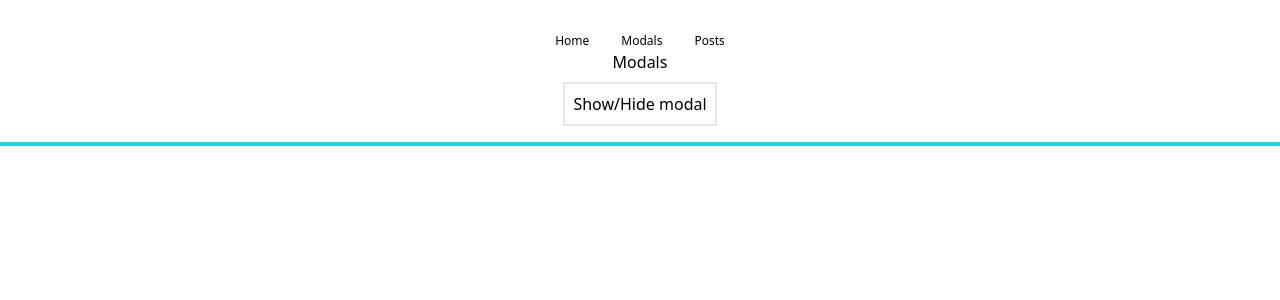
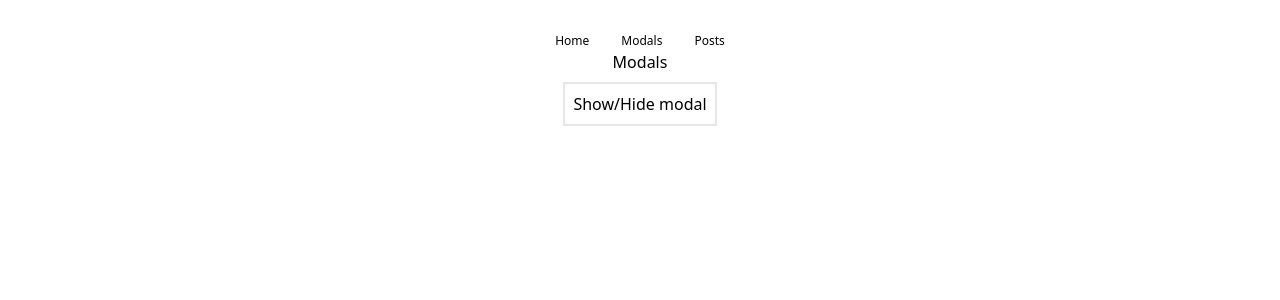
Before and after one commit to mchangpi/vue-course, a Vue app in the folder 7-composition-basics/: page /modals in a window 1280 px wide. Shown: the top 300 px of the page. Built offline with nearby package versions, Linux system fonts and the light colour scheme.

Commit message:
L45 Fix Lazy-Loading Views: loading components beforehand"

```diff
--- a/7-composition-basics/index.html
+++ b/7-composition-basics/index.html
@@ -8,7 +8,7 @@
   </head>
   <body>
     <div id="app"></div>
-    <div class="modals-container mt-4 border-2 border-cyan-400 static"></div>
+    <div class="modals-container absolute left-0 top-0 mt-2"></div>
     <script type="module" src="/src/main.js"></script>
   </body>
 </html>
--- a/7-composition-basics/src/assets/main.css
+++ b/7-composition-basics/src/assets/main.css
@@ -544,8 +544,16 @@ video {
   --tw-backdrop-sepia:  ;
 }
 
-.static {
-  position: static;
+.absolute {
+  position: absolute;
+}
+
+.left-0 {
+  left: 0px;
+}
+
+.top-0 {
+  top: 0px;
 }
 
 .z-10 {
@@ -558,14 +566,6 @@ video {
 
 .mt-2 {
   margin-top: 0.5rem;
-}
-
-.mt-10 {
-  margin-top: 2.5rem;
-}
-
-.mt-4 {
-  margin-top: 1rem;
 }
 
 .block {
@@ -588,12 +588,12 @@ video {
   justify-content: center;
 }
 
+.gap-2 {
+  gap: 0.5rem;
+}
+
 .gap-4 {
   gap: 1rem;
-}
-
-.gap-2 {
-  gap: 0.5rem;
 }
 
 .space-x-2 > :not([hidden]) ~ :not([hidden]) {
@@ -610,24 +610,9 @@ video {
   border-width: 2px;
 }
 
-.border-red-400 {
-  --tw-border-opacity: 1;
-  border-color: rgb(248 113 113 / var(--tw-border-opacity));
-}
-
-.border-cyan-400 {
-  --tw-border-opacity: 1;
-  border-color: rgb(34 211 238 / var(--tw-border-opacity));
-}
-
 .bg-slate-100 {
   --tw-bg-opacity: 1;
   background-color: rgb(241 245 249 / var(--tw-bg-opacity));
-}
-
-.bg-cyan-100 {
-  --tw-bg-opacity: 1;
-  background-color: rgb(207 250 254 / var(--tw-bg-opacity));
 }
 
 .p-2 {
--- /dev/null
+++ b/7-composition-basics/src/components/Modal.vue
@@ -0,0 +1,17 @@
+<template>
+  <Teleport to=".modals-container">
+    <div class="z-10 bg-slate-100">
+      <h1>This is a modal</h1>
+      <p>
+        Lorem ipsum dolor sit amet, consectetur adipisicing elit. Laudantium
+        repudiandae, numquam natus inventore sequi nesciunt voluptatem iure
+        quisquam placeat, nostrum nisi! Sit aperiam quam, beatae consectetur
+        quos saepe eligendi blanditiis.
+      </p>
+    </div>
+  </Teleport>
+</template>
+
+<script setup>
+/* */
+</script>
--- a/7-composition-basics/src/router/index.js
+++ b/7-composition-basics/src/router/index.js
@@ -1,29 +1,32 @@
-import { createRouter, createWebHistory } from "vue-router";
-import HomeView from "../views/HomeView.vue";
-// import HomeView from "../views/HomeView-28.vue";
+import { createRouter, createWebHistory } from 'vue-router';
+import HomeView from '../views/HomeView.vue';
+/* load components beforehand */
+import ModalsView from '../views/ModalsView.vue';
+import PostsView from '../views/PostsView.vue';
+import PostDetailView from '../views/PostDetailView.vue';
 
 const router = createRouter({
   history: createWebHistory(import.meta.env.BASE_URL),
   routes: [
     {
-      path: "/",
-      name: "home",
+      path: '/',
+      name: 'home',
       component: HomeView,
     },
     {
-      path: "/posts",
-      name: "posts",
-      component: () => import("../views/PostsView.vue"),
+      path: '/posts',
+      name: 'posts',
+      component: PostsView,
     },
     {
-      path: "/postDetail/:id",
-      name: "postDetail",
-      component: () => import("../views/PostDetailView.vue"),
+      path: '/postDetail/:id',
+      name: 'postDetail',
+      component: PostDetailView,
     },
     {
-      path: "/modals",
-      name: "modals",
-      component: () => import("../views/ModalsView.vue"),
+      path: '/modals',
+      name: 'modals',
+      component: ModalsView,
     },
   ],
 });
--- a/7-composition-basics/src/views/ModalsView.vue
+++ b/7-composition-basics/src/views/ModalsView.vue
@@ -1,23 +1,14 @@
 <template>
-  <div class="modals flex flex-col items-center gap-2 sp">
+  <div class="modals sp flex flex-col items-center gap-2">
     <h1>Modals</h1>
     <button @click="toggleModal" class="border-2 p-2">Show/Hide modal</button>
-    <Teleport to=".modals-container">
-      <div v-if="showModal" class="bg-slate-100 z-10">
-        <h1>This is a modal</h1>
-        <p>
-          Lorem ipsum dolor sit amet, consectetur adipisicing elit. Laudantium
-          repudiandae, numquam natus inventore sequi nesciunt voluptatem iure
-          quisquam placeat, nostrum nisi! Sit aperiam quam, beatae consectetur
-          quos saepe eligendi blanditiis.
-        </p>
-      </div>
-    </Teleport>
+    <Modal v-if="showModal"></Modal>
   </div>
 </template>
 
 <script setup>
-import { ref } from "vue";
+import { ref } from 'vue';
+import Modal from '@/components/Modal.vue';
 
 const showModal = ref(false);
 
```
